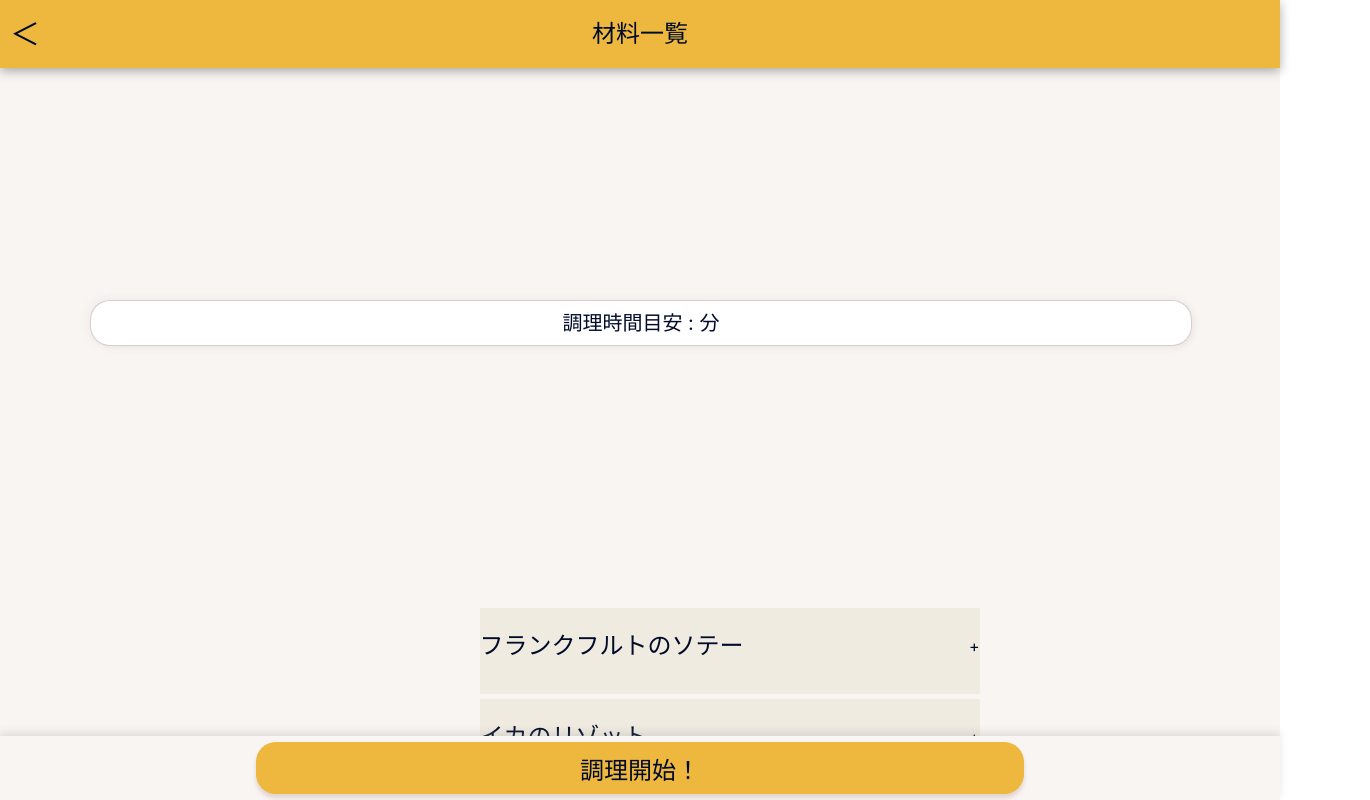
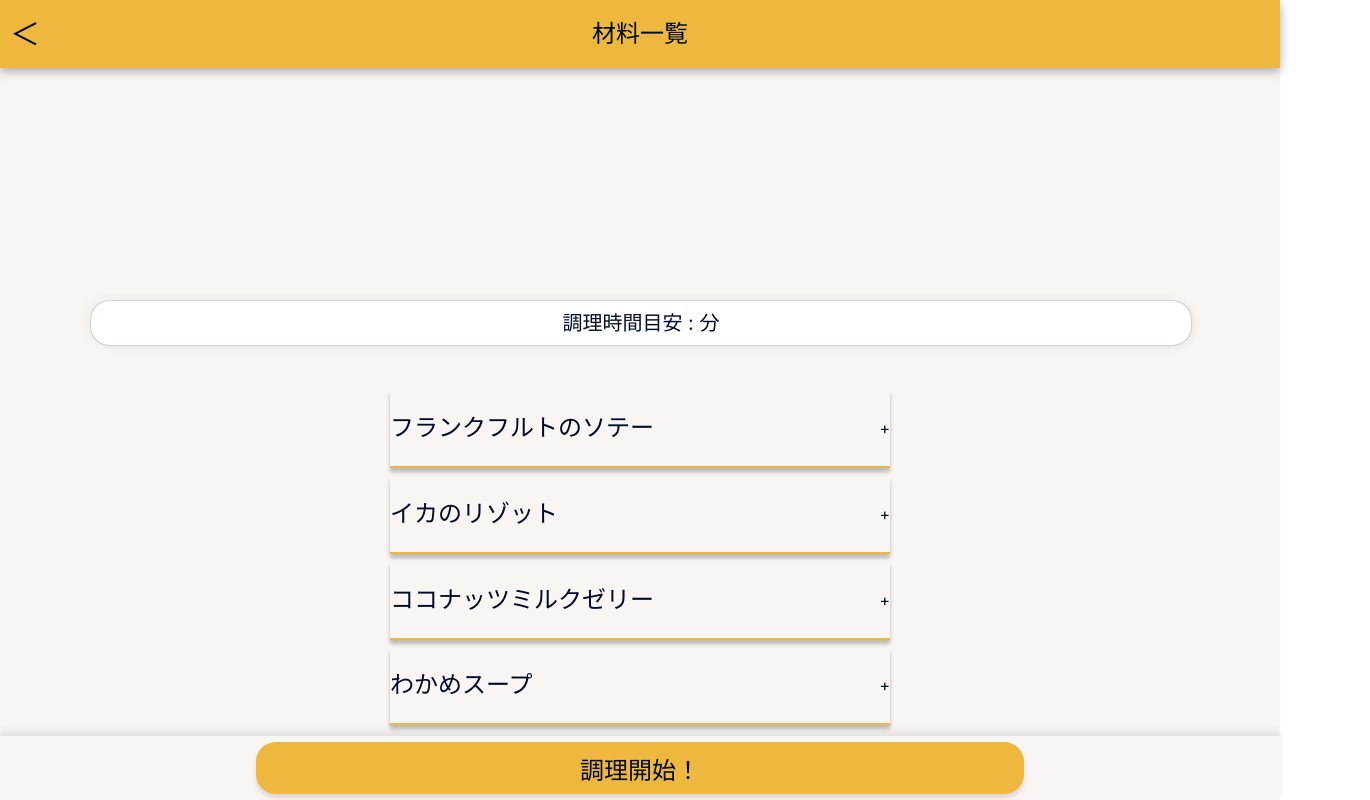
Before and after one commit to kousei-s/makeck_front, a React (Vite) app: page /app/materialList in a window 1280 px wide. Shown: the top 800 px of the page, 1370 px wide, since content can reach past the window. Built offline with nearby package versions, Linux system fonts and the light colour scheme; a web font is replaced by a local one.

Commit message:
[updata] css修正

```diff
--- a/src/pages/MaterialList.jsx
+++ b/src/pages/MaterialList.jsx
@@ -21,16 +21,21 @@ export default function MaterialList() {
     // サンプルデータ
 const data = [
     {
-      question: "フランクフルトのソテー",
+      materialname: "フランクフルトのソテー",
       answer:
         [
-            "Answer 1",
-            "aaaaa"
+            "フランクフルト",
+            "ブロッコリー",
+            "ニンニク",
+            "赤唐辛子",
+            "オリーブ油(サラダ油)",
+            "塩、故障",
+
         ]
 
     },
     {
-      question: "イカのリゾット",
+      materialname: "イカのリゾット",
       answer:
         [
             "Answer 2",
@@ -38,7 +43,7 @@ const data = [
         ]
     },
     {
-      question: "ココナッツミルクゼリー",
+      materialname: "ココナッツミルクゼリー",
       answer:
         [
             "Answer 3",
@@ -46,7 +51,7 @@ const data = [
         ]
     },
     {
-      question: "わかめスープ",
+      materialname: "わかめスープ",
       answer:
         [
             "Answer 4",
@@ -75,7 +80,7 @@ const data = [
                     <div className="item" key={i}>  {/*パフォーマンス向上のためらしい*/}
                     {console.log("インデックス番号:", i, "要素:", item)}
                         <div className='title' onClick={() => toggle(i)}>
-                        <h2>{item.question}</h2>
+                        <h2 className="materialname">{item.materialname}</h2>
                         {/* 表示、非表示を切り替えるボタン */}
                         <span>{selected === i ? "-" : "+"}</span>
                         </div>
--- a/src/styles/materialList.css
+++ b/src/styles/materialList.css
@@ -1,7 +1,7 @@
 .wrapper {
     display: flex;
-    height: 100vh;
-    width: 100vw;
+    /* height: 100vh;
+    width: 100vw; */
     justify-content: center;
     align-items: center;
   }
@@ -11,13 +11,16 @@
   }
 
   .item {
-    background: #f0ebe1;
-    margin-bottom: 5px;
-    padding: 10px, 20px;
+
+    /* background: #f0ebe1; */
+    /* margin-bottom: 5px;
+    padding: 10px, 20px; */
   }
 
   .title {
-    margin-bottom: 10px;
+    border-bottom: 2px solid var(--main-color);
+    box-shadow: 0px 4px 4px rgba(0, 0, 0, 0.25); /* 下に影をつける */
+    margin-bottom: 8px;
     display: flex;
     justify-content: space-between;
     align-items: center;
@@ -25,7 +28,7 @@
   }
 
   .content {
-    color: #8b7f75;
+    /* color: #8b7f75; */
     max-height: 0;
     overflow: hidden;
     transition: all 0.5s cubic-bezier(0.1, 0.1);
@@ -36,3 +39,7 @@
     max-height: 9999px;
     transition: all 0.5s cubic-bezier(1.0, 1.0);
   }
+
+  .materialname {
+    font-family: "Paprika";
+  }
```
